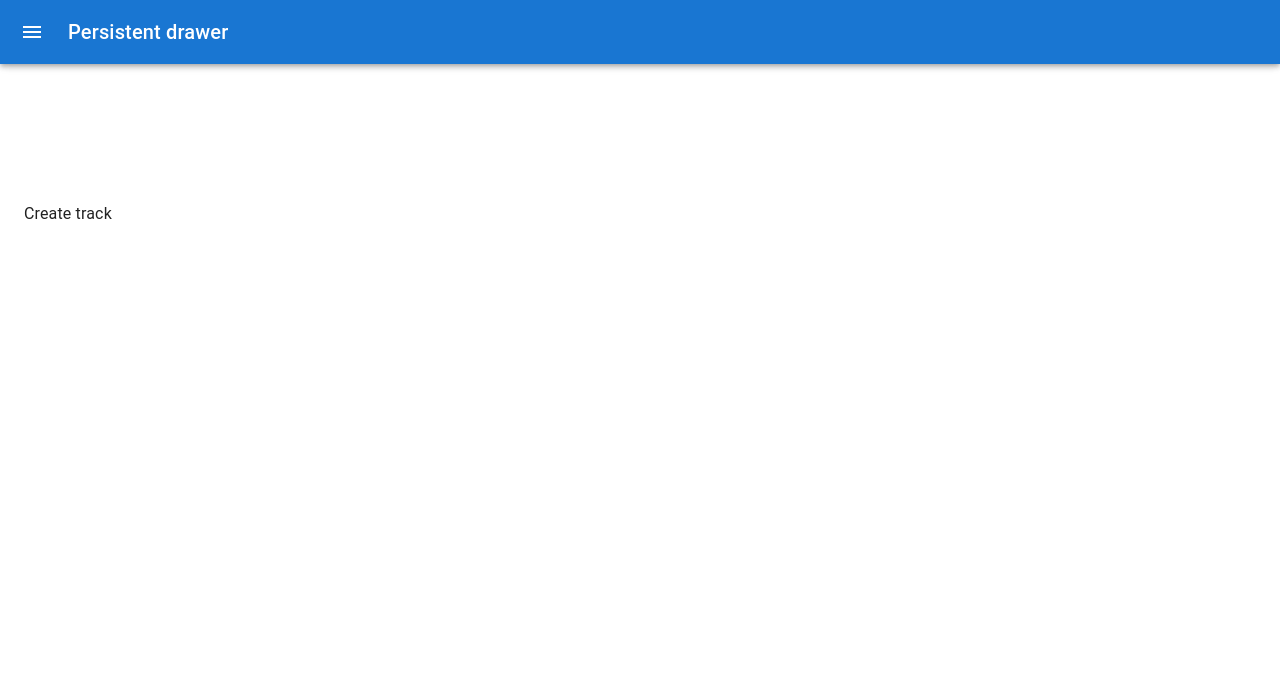
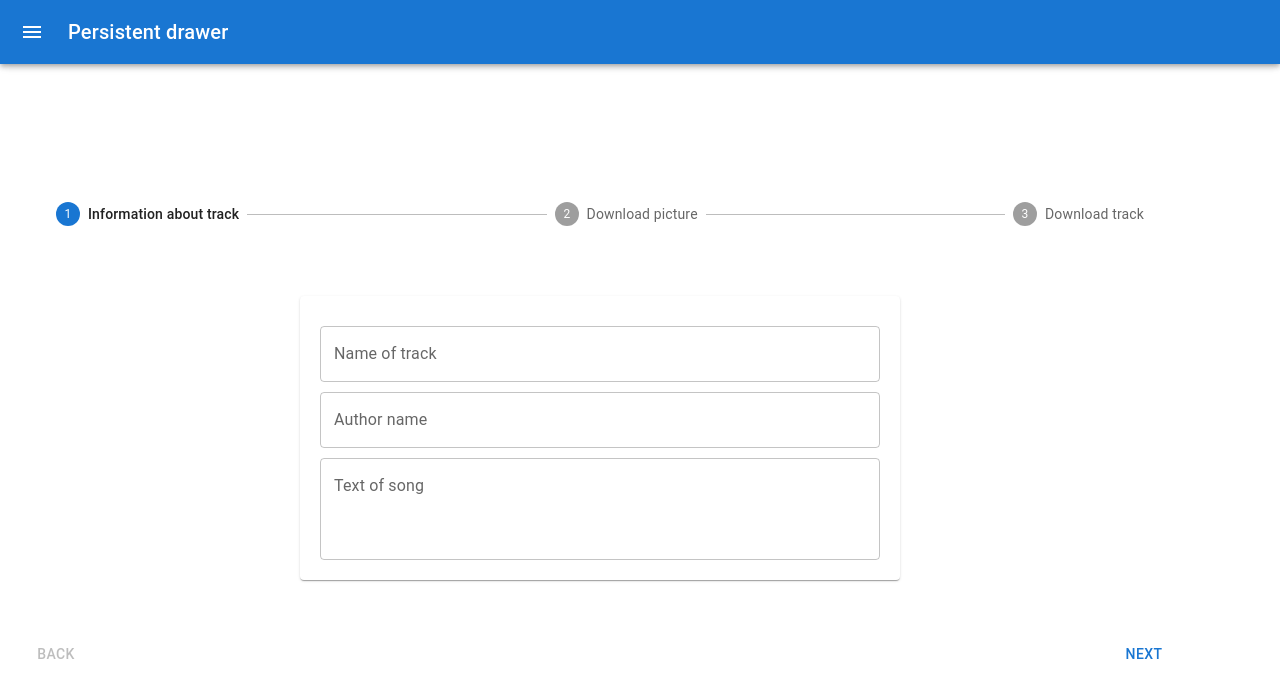
Before and after one commit to Lerik13/music-platform, a Next.js app in the folder client/: page /tracks/create in a window 1280 px wide. Shown: the top 698 px of the page. Built offline with nearby package versions, Linux system fonts and the light colour scheme.

Commit message:
tracks/create 3 steps: added component StepWrapper, FileUpload for different type of files(image, audio)

```diff
--- /dev/null
+++ b/client/components/FileUpload.tsx
@@ -0,0 +1,27 @@
+import React, { useRef } from 'react'
+
+interface FileUploadProps {
+	file: any;
+	setFile: Function;
+}
+const FileUpload: React.FC<FileUploadProps> = ({setFile, accept, children}) => {
+	const ref = useRef<HTMLInputElement>()
+
+	const onChange = (e: React.ChangeEvent<HTMLInputElement>) => {
+		setFile(e.target.files[0])
+	}
+
+	return (
+		<div onClick={() => ref.current.click()}>
+			<input
+				type="file"
+				accept={accept}
+				style={{display: "none"}}
+				ref={ref}
+			/>
+			{children}
+		</div>
+	)
+}
+
+export default FileUpload
--- /dev/null
+++ b/client/components/StepWrapper.tsx
@@ -0,0 +1,34 @@
+import React from 'react'
+import { Container, Stepper, Step, StepLabel } from '@mui/material'
+import Grid from '@mui/material/Grid'
+import Card from '@mui/material/Card'
+
+interface StepWrapperProps {
+	activeStep: number;
+}
+
+const steps = ['Information about track', 'Download picture', 'Download track']
+
+const StepWrapper: React.FC<StepWrapperProps> = ({ activeStep, children }) => {
+	return (
+		<Container>
+			<Stepper activeStep={activeStep}>
+				{steps.map((step, index) =>
+					<Step
+						key={index}
+						completed={activeStep > index}
+					>
+						<StepLabel>{step}</StepLabel>
+					</Step>
+				)}
+			</Stepper>
+			<Grid container justifyContent="center" style={{margin: '70px 0', height: 270}}>
+				<Card style={{width: 600}}>
+					{children}
+				</Card>
+			</Grid>
+		</Container>
+	)
+}
+
+export default StepWrapper
--- a/client/pages/tracks/create.tsx
+++ b/client/pages/tracks/create.tsx
@@ -1,11 +1,59 @@
-import React from 'react'
+import React, { useState } from 'react'
 import MainLayout from '@/layouts/MainLayout'
-
+import StepWrapper from '@/components/StepWrapper'
+import { Grid, Button, TextField } from '@mui/material'
+import FileUpload from '@/components/FileUpload'
 
 const CreateTrack = () => {
+	const [activeStep, setActiveStep] = useState(0)
+	const [picture, setPicture] = useState(null)
+	const [audio, setAudio] = useState(null)
+
+	const next = () => {
+		if (activeStep !== 2) {
+			setActiveStep(prev => prev + 1)
+		}
+	}
+	const back = () => {
+		setActiveStep(prev => prev - 1)
+	}
+
 	return (
 		<MainLayout>
-			Create track
+			<StepWrapper activeStep={activeStep}>
+				{activeStep === 0 &&
+					<Grid container direction="column" style={{padding: 20}}>
+						<TextField
+							style={{marginTop: 10}}
+							label={"Name of track"}
+						/>
+						<TextField
+							style={{marginTop: 10}}
+							label={"Author name"}
+						/>
+						<TextField
+							style={{marginTop: 10}}
+							label={"Text of song"}
+							multiline
+							rows={3}
+						/>
+					</Grid>
+				}
+				{activeStep === 1 &&
+					<FileUpload setFile={setPicture} accept="image/*">
+						<Button>Download picture</Button>
+					</FileUpload>
+				}
+				{activeStep === 2 &&
+					<FileUpload setFile={setAudio} accept="audio/*">
+						<Button>Download audio</Button>
+					</FileUpload>
+				}
+			</StepWrapper>
+			<Grid container justifyContent='space-between'>
+				<Button disabled={activeStep === 0} onClick={back}>Back</Button>
+				<Button onClick={next}>Next</Button>
+			</Grid>
 		</MainLayout>
 	)
 }
--- a/client/pages/tracks/index.tsx
+++ b/client/pages/tracks/index.tsx
@@ -11,9 +11,9 @@ import TrackList from '@/components/TrackList'
 const Index = () => {
 	const router = useRouter()
 	const tracks: ITrack[] = [
-		{_id: '1', name: "track 1", artist: "artist 1", text: "bla-la-la-la", listens: 5, audio: "http://localhost:5000/audio/0fb7a206-a59f-4717-9892-d761fd28f463.mp3", picture:"http://localhost:5000/image/95a34761-441b-46d7-ac6f-f100aad6c5f6.jpg", comments: []},
-		{_id: '2', name: "track 2", artist: "artist 2", text: "bla-la-la-la", listens: 5, audio: "http://localhost:5000/audio/9a615980-31e8-4ef8-ae25-43a6e0f25758.mp3", picture:"http://localhost:5000/image/113324c0-02e0-41d9-a0fa-ceb963bd182d.jpg", comments: []},
-		{_id: '3', name: "track 3", artist: "artist 3", text: "bla-la-la-la", listens: 5, audio: "http://localhost:5000/audio/d719fd0c-7ee5-49c7-8b71-32ccd084c3d5.mp3", picture:"http://localhost:5000/image/a972b1c1-d849-47cd-ad4d-d8ad9ab73982.jpg", comments: []},
+		{_id: '1', name: "track 1", artist: "artist 1", text: "bla-la-la-la", listens: 5, audio: "http://localhost:5000/audio/cde56183-cdfd-4a56-8f10-fc9046f4f8a3.mp3", picture:"http://localhost:5000/image/2ec7e8a7-9677-45df-9f08-32a411e558f6.jpg", comments: []},
+		{_id: '2', name: "track 2", artist: "artist 2", text: "bla-la-la-la", listens: 5, audio: "http://localhost:5000/audio/cde56183-cdfd-4a56-8f10-fc9046f4f8a3.mp3", picture:"http://localhost:5000/image/2ec7e8a7-9677-45df-9f08-32a411e558f6.jpg", comments: []},
+		{_id: '3', name: "track 3", artist: "artist 3", text: "bla-la-la-la", listens: 5, audio: "http://localhost:5000/audio/cde56183-cdfd-4a56-8f10-fc9046f4f8a3.mp3", picture:"http://localhost:5000/image/2ec7e8a7-9677-45df-9f08-32a411e558f6.jpg", comments: []},
 	]
 
 	return (
```
Also changed, not shown: 1 other file (tests, documents, lock files or other folders).
